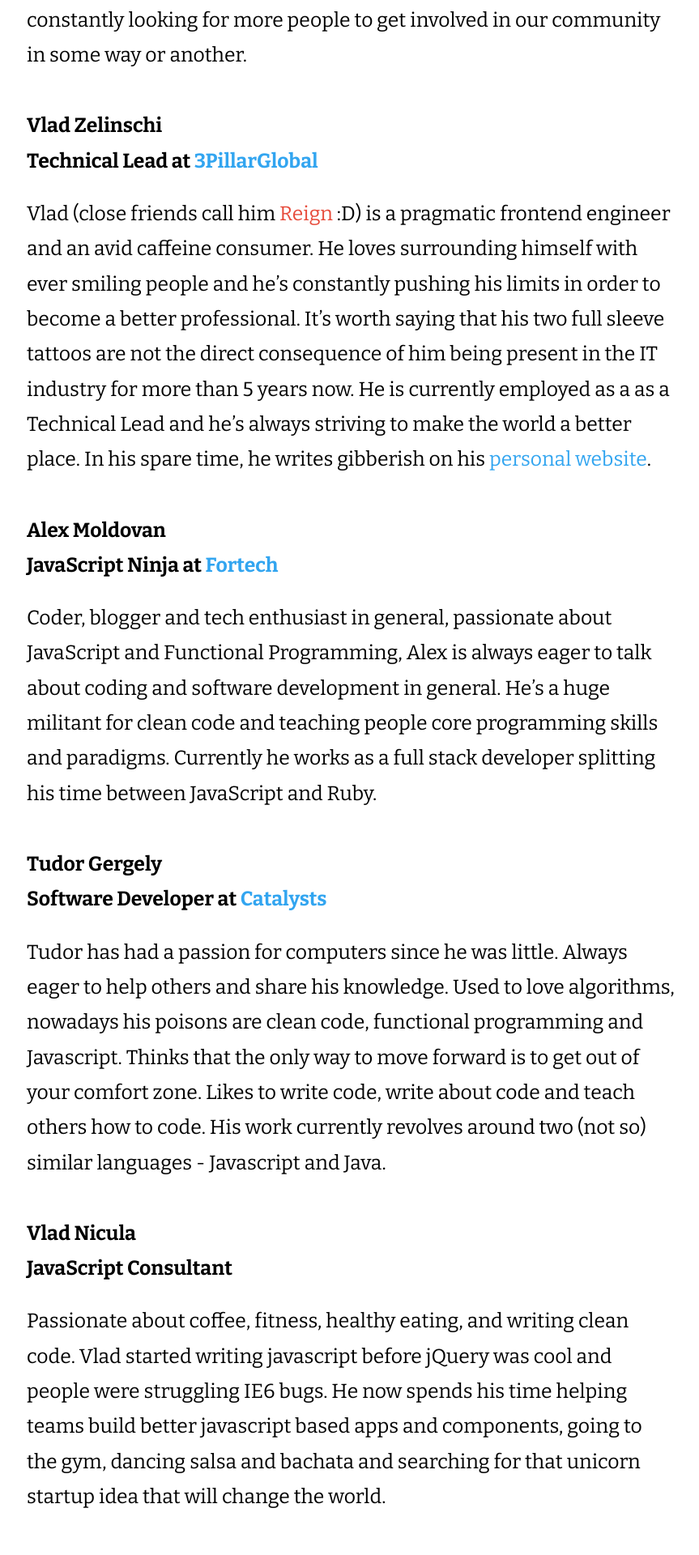
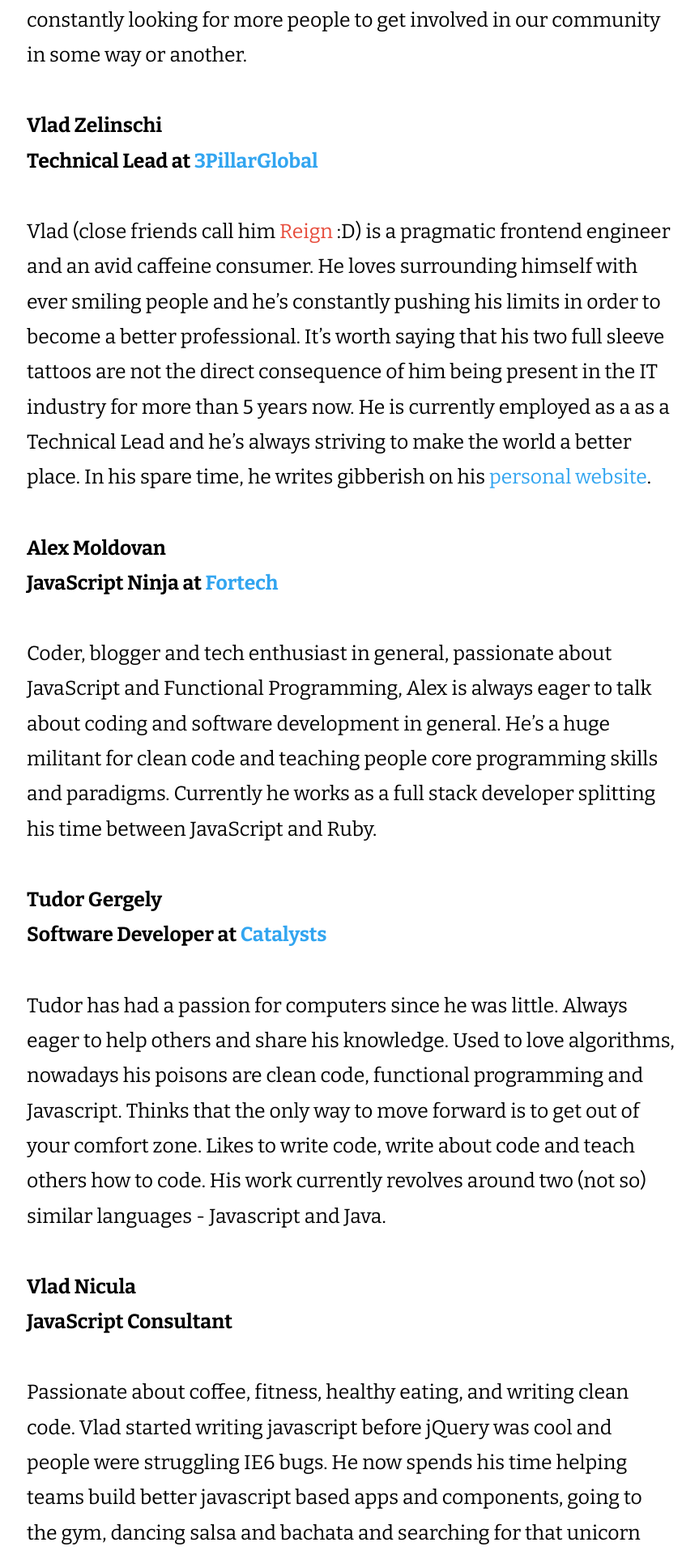
Before and after one commit to jsheroes/cluj-javascripters.github.io, a Jekyll site: the page built from about.md, in a window 1280 px wide. Shown: the part 2099-4019 px from the top of the page at 81% size, without its empty margins (207-1070 px from the left). Built offline with Jekyll 4.4.1, drawn with Linux system fonts in a browser that asks for light colours.

```diff
--- a/about.md
+++ b/about.md
@@ -41,7 +41,7 @@ collaborating with one another and we're constantly looking for more people to g
 in our community in some way or another.
 
 #### __Vlad Zelinschi__
-##### __Technical Lead at [3PillarGlobal](http://www.3pillarglobal.com/)__
+__Technical Lead at [3PillarGlobal](http://www.3pillarglobal.com/)__
 
 Vlad (close friends call him <span class="highlight">Reign</span> :D) is a pragmatic frontend engineer and an
 avid caffeine consumer. He loves surrounding himself with ever smiling people and he's
@@ -52,7 +52,7 @@ employed as a as a Technical Lead and he's always striving to make the world a
 better place. In his spare time, he writes gibberish on his [personal website](https://thereignn.ghost.io).
 
 #### __Alex Moldovan__
-##### __JavaScript Ninja at [Fortech](http://www.fortech.ro/)__
+__JavaScript Ninja at [Fortech](http://www.fortech.ro/)__
 
 Coder, blogger and tech enthusiast in general, passionate about JavaScript and
 Functional Programming, Alex is always eager to talk about coding and software development
@@ -61,7 +61,7 @@ skills and paradigms. Currently he works as a full stack developer splitting his
 time between JavaScript and Ruby.
 
 #### __Tudor Gergely__
-##### __Software Developer at [Catalysts](https://www.catalysts.cc/en/)__
+__Software Developer at [Catalysts](https://www.catalysts.cc/en/)__
 
 Tudor has had a passion for computers since he was little. Always eager to
 help others and share his knowledge. Used to love algorithms, nowadays his poisons
@@ -71,7 +71,7 @@ code and teach others how to code. His work currently revolves around two (not s
 similar languages - Javascript and Java.
 
 #### __Vlad Nicula__
-##### __JavaScript Consultant__
+__JavaScript Consultant__
 
 Passionate about coffee, fitness, healthy eating, and writing clean code.
 Vlad started writing javascript before jQuery was cool and people were struggling
--- a/css/main.scss
+++ b/css/main.scss
@@ -260,16 +260,6 @@ i { font-style: italic; }
 
 
 /**
- * PAGE STYLES
- */
-.post__content--is-page h5 { margin-bottom: 1rem; }
-
-
-
-
-
-
-/**
  * FOOTER STYLES
  */
 
```
